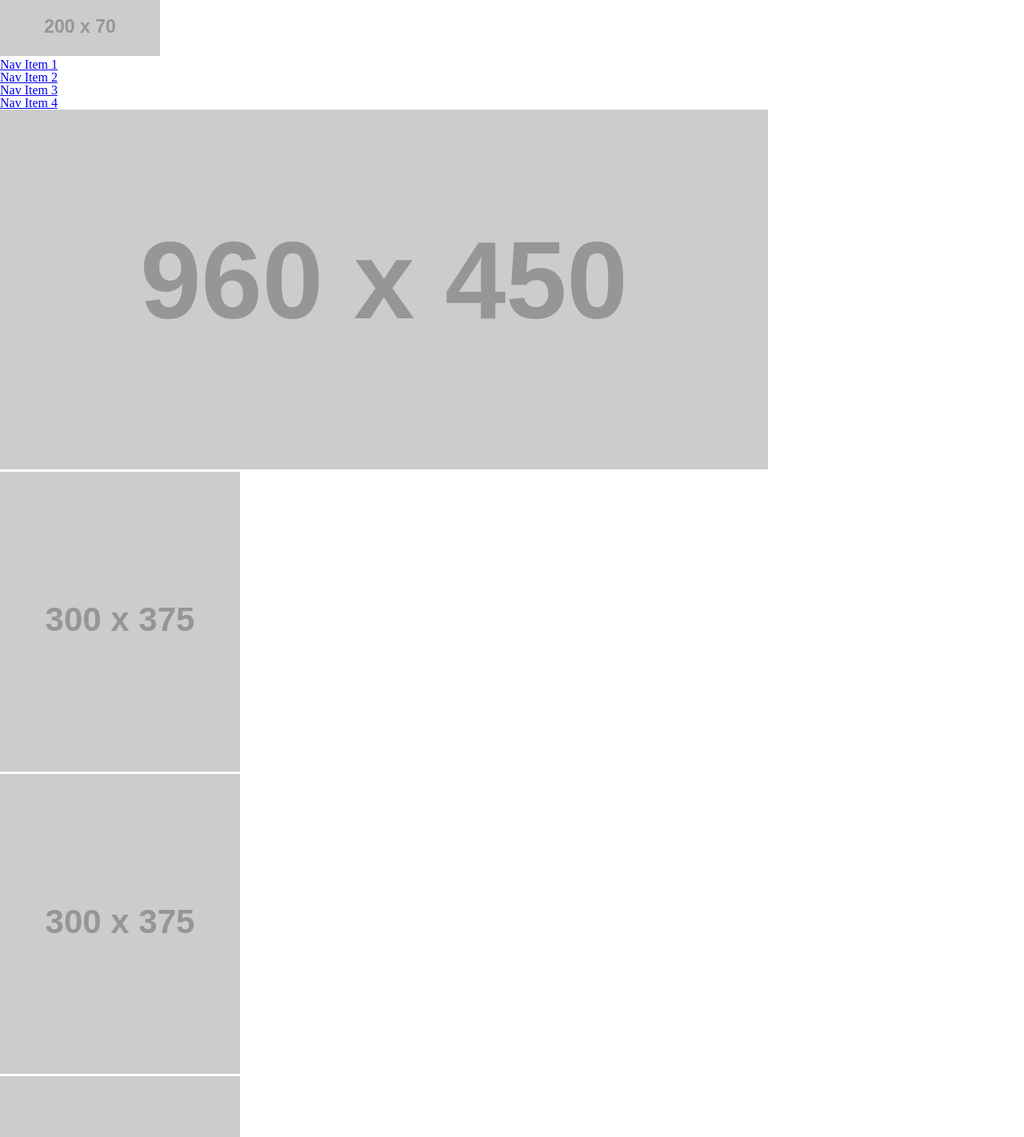
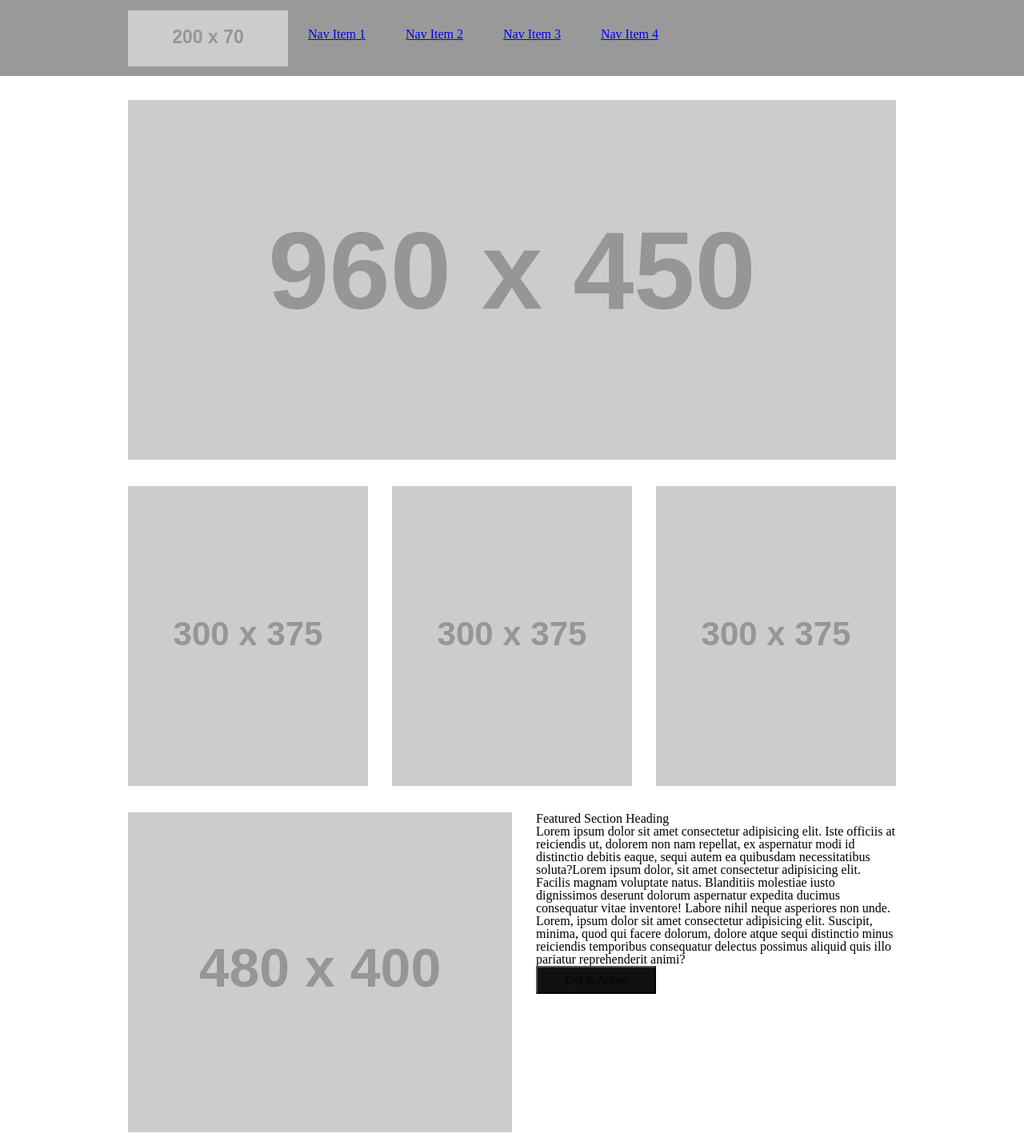
Before and after one commit to ncarignan/201d57-wireframe-exercise, a plain HTML site: page index.html in a window 1280 px wide. Shown: the top 1422 px of the page at 80% size. Drawn offline with Linux system fonts and the light colour scheme; placeholder pictures from the web are drawn by us.

Commit message:
layout complete

```diff
--- a/index.html
+++ b/index.html
@@ -11,9 +11,10 @@
 </head>
 <body>
   <header>
+
     <nav>
-      <img src="https://placehold.it/200x70/111">
       <ul>
+        <li><img src="https://placehold.it/200x70/111"></li>
         <li><a href="#">Nav Item 1</a></li>
         <li><a href="#">Nav Item 2</a></li>
         <li><a href="#">Nav Item 3</a></li>
@@ -30,13 +31,13 @@
     </ul>
 
     <article>
-      <img src="https://placehold.it/480x400/111">
       <section>
         <h3>Featured Section Heading</h3>
         <p>Lorem ipsum dolor sit amet consectetur adipisicing elit. Iste officiis at reiciendis ut, dolorem non nam repellat, ex aspernatur modi id distinctio debitis eaque, sequi autem ea quibusdam necessitatibus soluta?Lorem ipsum dolor, sit amet consectetur adipisicing elit. Facilis magnam voluptate natus. Blanditiis molestiae iusto dignissimos deserunt dolorum aspernatur expedita ducimus consequatur vitae inventore! Labore nihil neque asperiores non unde. Lorem, ipsum dolor sit amet consectetur adipisicing elit. Suscipit, minima, quod qui facere dolorum, dolore atque sequi distinctio minus reiciendis temporibus consequatur delectus possimus aliquid quis illo pariatur reprehenderit animi?</p>
         <button>Call to Action</button>
       </section>
 
+      <img src="https://placehold.it/480x400/111">
     </article>
   </main>
   <footer></footer>
--- a/style.css
+++ b/style.css
@@ -0,0 +1,80 @@
+*{
+  box-sizing: border-box;
+}
+
+header {
+  height: 95px;
+  background-color: #999;
+  position: relative;
+  margin-bottom: 30px;
+}
+
+main {
+  width: 960px;
+  margin: auto;
+}
+
+footer {
+  background-color: #444;
+  height: 150px;
+}
+
+nav {
+  width: 960px;
+  margin: auto;
+}
+
+nav > ul {
+  position: absolute;
+  top: 50%;
+  height: 70px;
+  margin-top: -35px
+}
+
+nav > ul > li {
+  float: left;
+  margin-right: 50px;
+  line-height: 60px;
+}
+
+nav > ul > li:first-child {
+  margin-right: 25px;
+}
+
+main > img:first-child {
+  margin-bottom: 30px;
+}
+
+main > ul > li {
+  float: left;
+  /* margin-right: 30px; */
+}
+
+main > ul > li:nth-child(3n + 2) {
+  margin: 0 30px;
+}
+
+main > ul {
+  margin-bottom: 30px;
+  overflow: hidden;
+}
+
+main > article {
+  margin-bottom: 30px;
+}
+
+main > article > section{
+  width: 50%;
+  float: right;
+  padding-left: 30px
+}
+
+section > button {
+  width: 150px;
+  height: 35px;
+  background-color: #111;
+}
+
+/* main > ul > li:nth-of-type(3) {
+  margin: 0;
+} */
```
